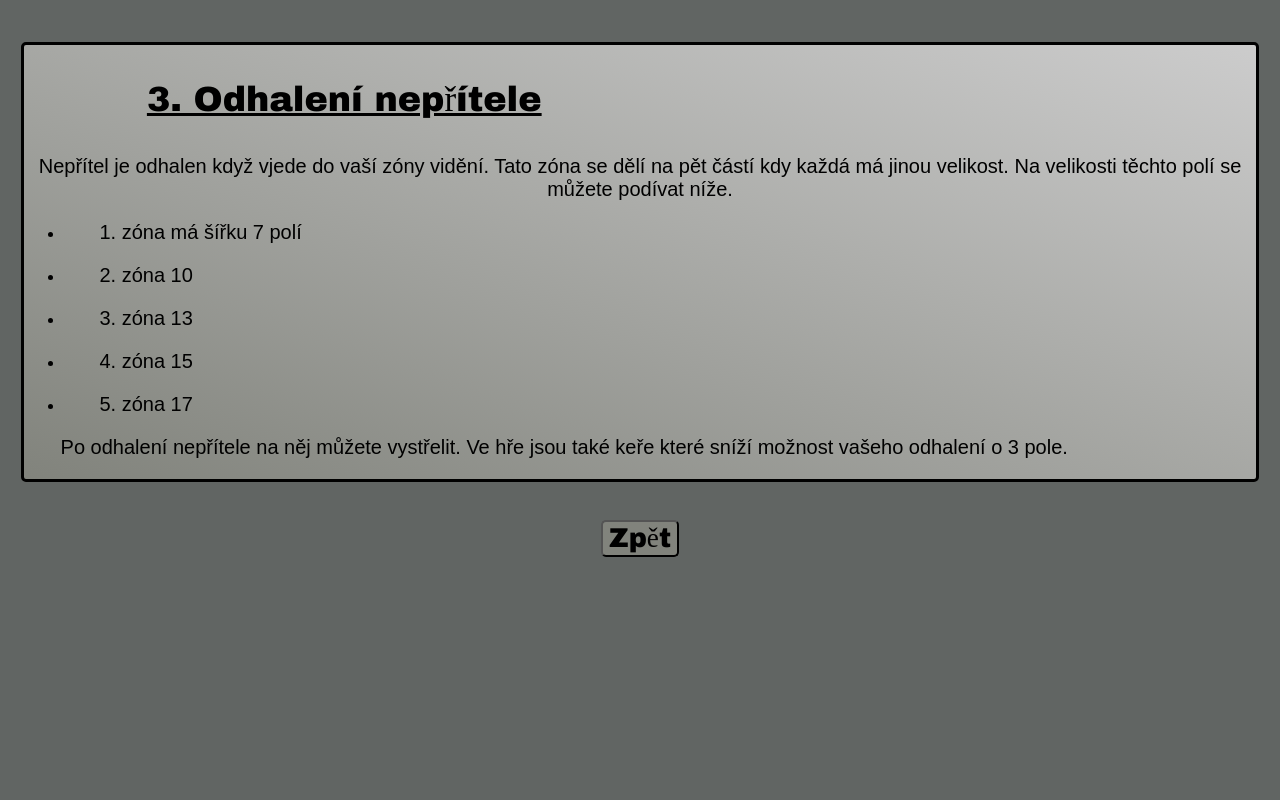
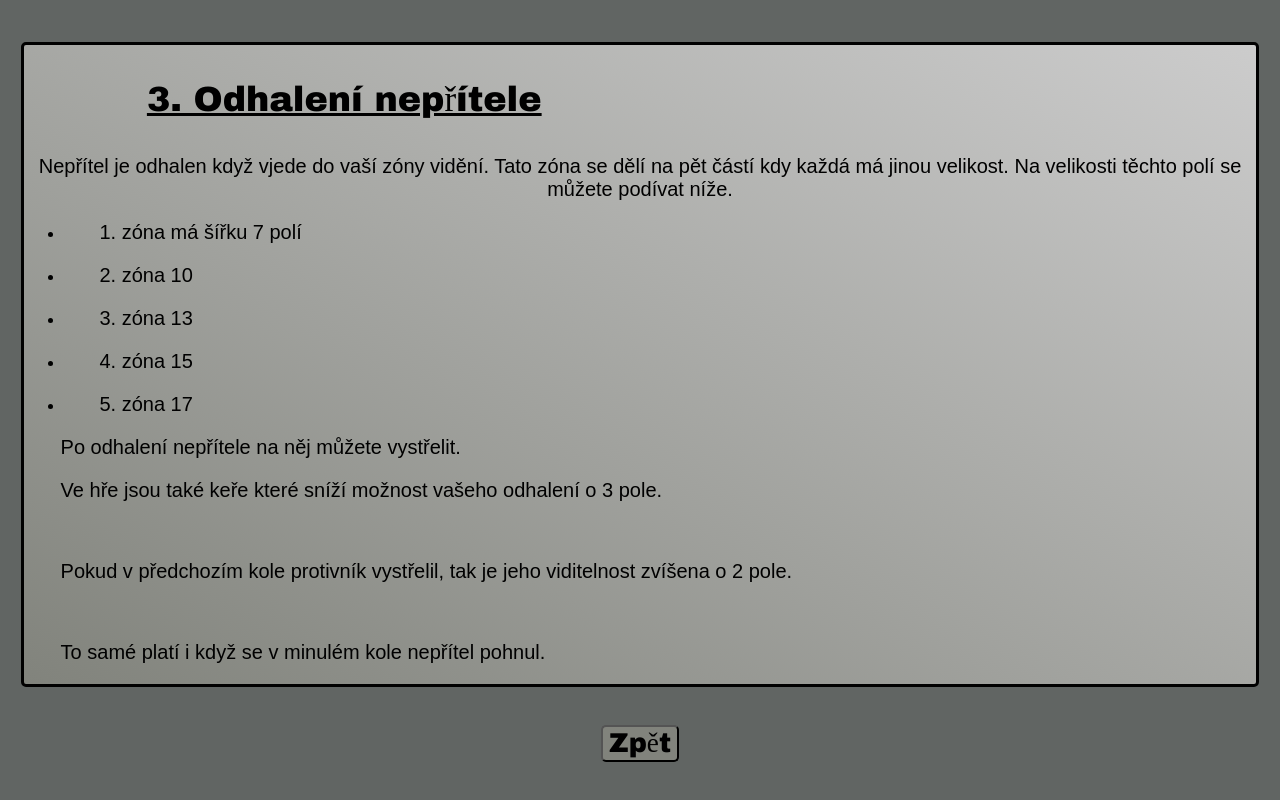
Before and after one commit to JohnRogersJunior/Project-Cheetah, a plain HTML site: page Pravidla.html in a window 1280 px wide. Shown: the part 1424-2224 px from the top of the page. Before the commit the page ends 2027 px from the top, so only its background shows below. Drawn offline with Linux system fonts and the light colour scheme.

Commit message:
Pravidla.html

```diff
--- a/Pravidla.html
+++ b/Pravidla.html
@@ -55,7 +55,13 @@
             <li><p class="text-in-tutorial">5. zóna 17</p></li>
         </ul>
         <p class="text-in-tutorial">
-            Po odhalení nepřítele na něj můžete vystřelit. Ve hře jsou také keře které sníží možnost vašeho odhalení o 3 pole.
+            Po odhalení nepřítele na něj můžete vystřelit.
+        </p>
+        <p>
+        </p>
+        <p class="text-in-tutorial">
+            Ve hře jsou také keře které sníží možnost vašeho odhalení o 3 pole.</p> <br><p class="text-in-tutorial">Pokud v předchozím kole protivník vystřelil, tak je jeho viditelnost zvíšena o 2 pole.</p><br> <p class="text-in-tutorial">To samé platí
+            i když se v minulém kole nepřítel pohnul.
         </p></div>
         <a href="index.html"><div class="center"><button class="back-buttons">Zpět</button></div></a>
     </body>
```
